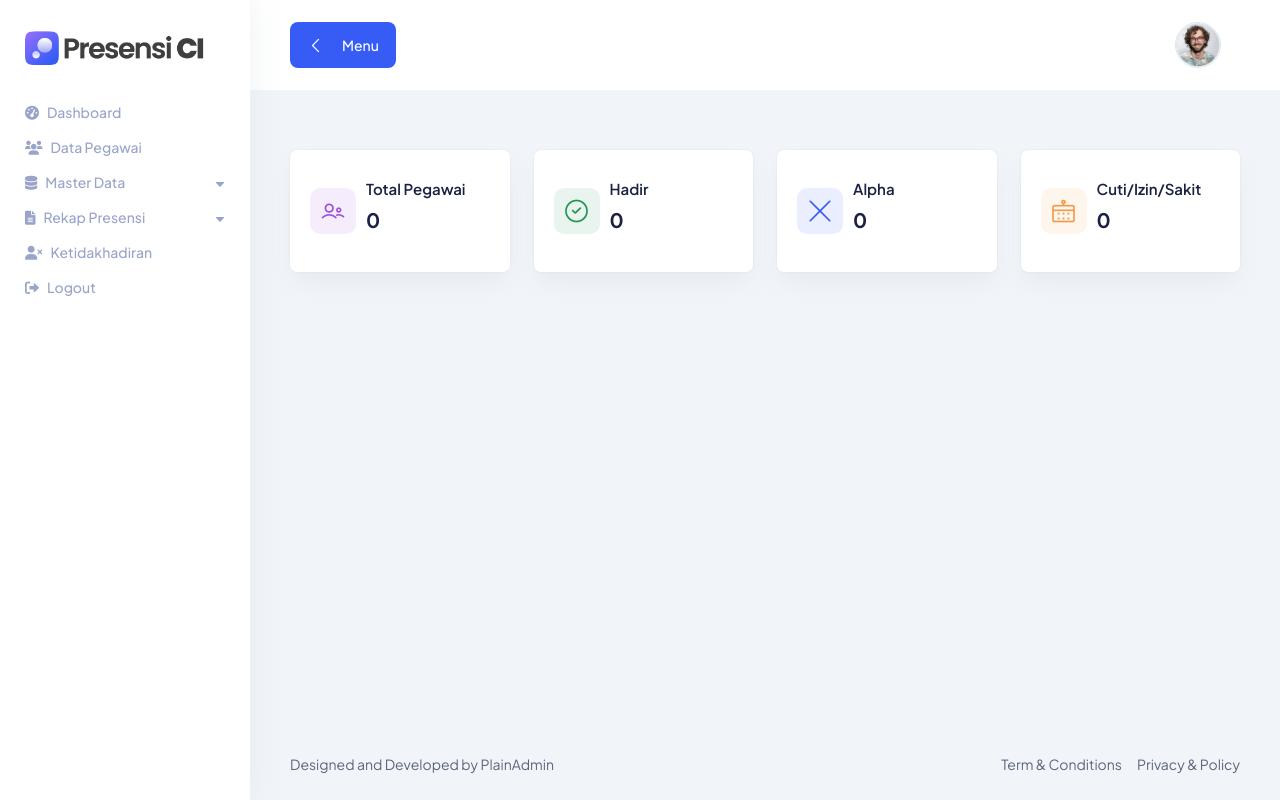
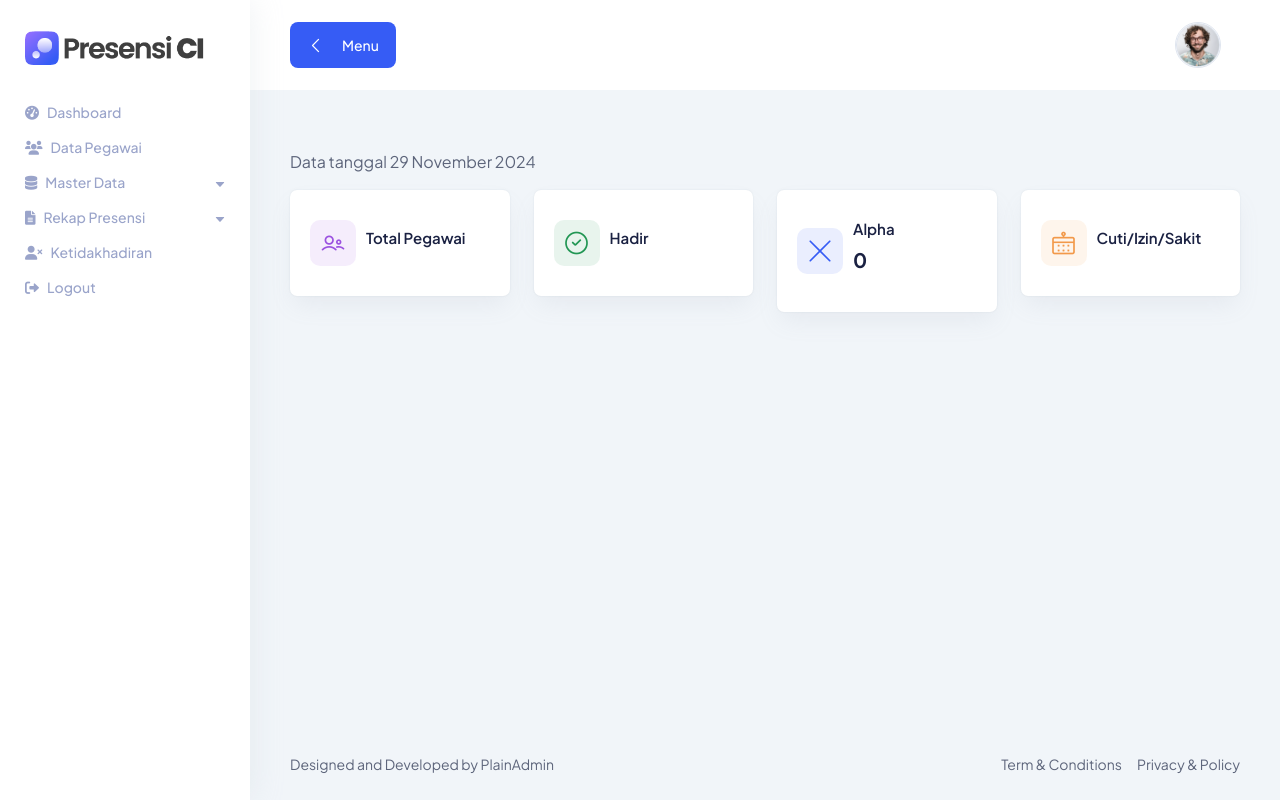
Before and after one commit to shallombiyan/presensi-ci4, a CodeIgniter 4 app: the page made by app/Views/admin/home.php in a window 1280 px wide. Run offline with PHP 8.4 and a stand-in for CodeIgniter, Linux system fonts and the light colour scheme; the template is opened without the code that fills it, so the values that code supplies are empty; some libraries are stand-ins or nearby versions.

Commit message:
Perbaiki Tampilan Dashboard Admin

```diff
--- a/app/Views/admin/home.php
+++ b/app/Views/admin/home.php
@@ -1,6 +1,9 @@
 <?= $this->extend('admin/layout.php') ?>
 
 <?= $this->section('content') ?>
+
+<?php  date_default_timezone_set('Asia/Jakarta'); ?>
+<span class="mb-3">Data tanggal <?= date('d F Y') ?></span>
 
 <div class="row">
   <div class="col-xl-3 col-lg-4 col-sm-6">
@@ -10,7 +13,7 @@
       </div>
       <div class="content">
         <h6 class="mb-10">Total Pegawai</h6>
-        <h3 class="text-bold mb-10">0</h3>
+        <h3 class="text-bold mb-10"><?= $total_pegawai ?></h3>
       </div>
     </div>
     <!-- End Icon Card -->
@@ -23,7 +26,7 @@
       </div>
       <div class="content">
         <h6 class="mb-10">Hadir</h6>
-        <h3 class="text-bold mb-10">0</h3>
+        <h3 class="text-bold mb-10"><?= $total_hadir ?></h3>
       </div>
     </div>
     <!-- End Icon Card -->
@@ -36,7 +39,7 @@
       </div>
       <div class="content">
         <h6 class="mb-10">Alpha</h6>
-        <h3 class="text-bold mb-10">0</h3>
+        <h3 class="text-bold mb-10"><?= $total_pegawai - $ketidakhadiran ?></h3>
       </div>
     </div>
     <!-- End Icon Card -->
@@ -49,7 +52,7 @@
       </div>
       <div class="content">
         <h6 class="mb-10">Cuti/Izin/Sakit</h6>
-        <h3 class="text-bold mb-10">0</h3>
+        <h3 class="text-bold mb-10"><?= $ketidakhadiran ?></h3>
       </div>
     </div>
     <!-- End Icon Card -->
```
Also changed, not shown: app/Controllers/Admin/Home.php (+15 -1 lines), public/uploads/20_1732588281.jpg (added), public/uploads/51732588276.jpg (added).
